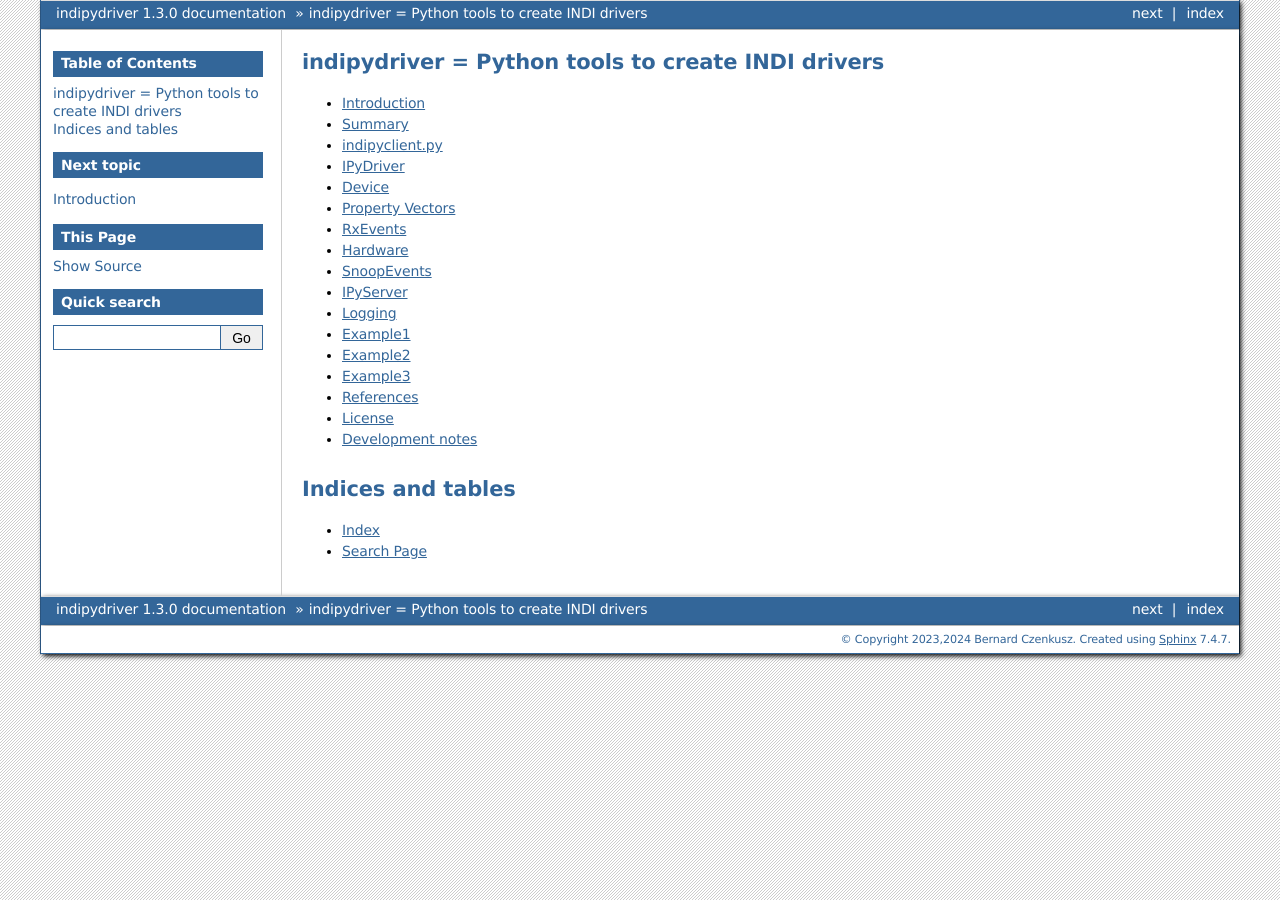
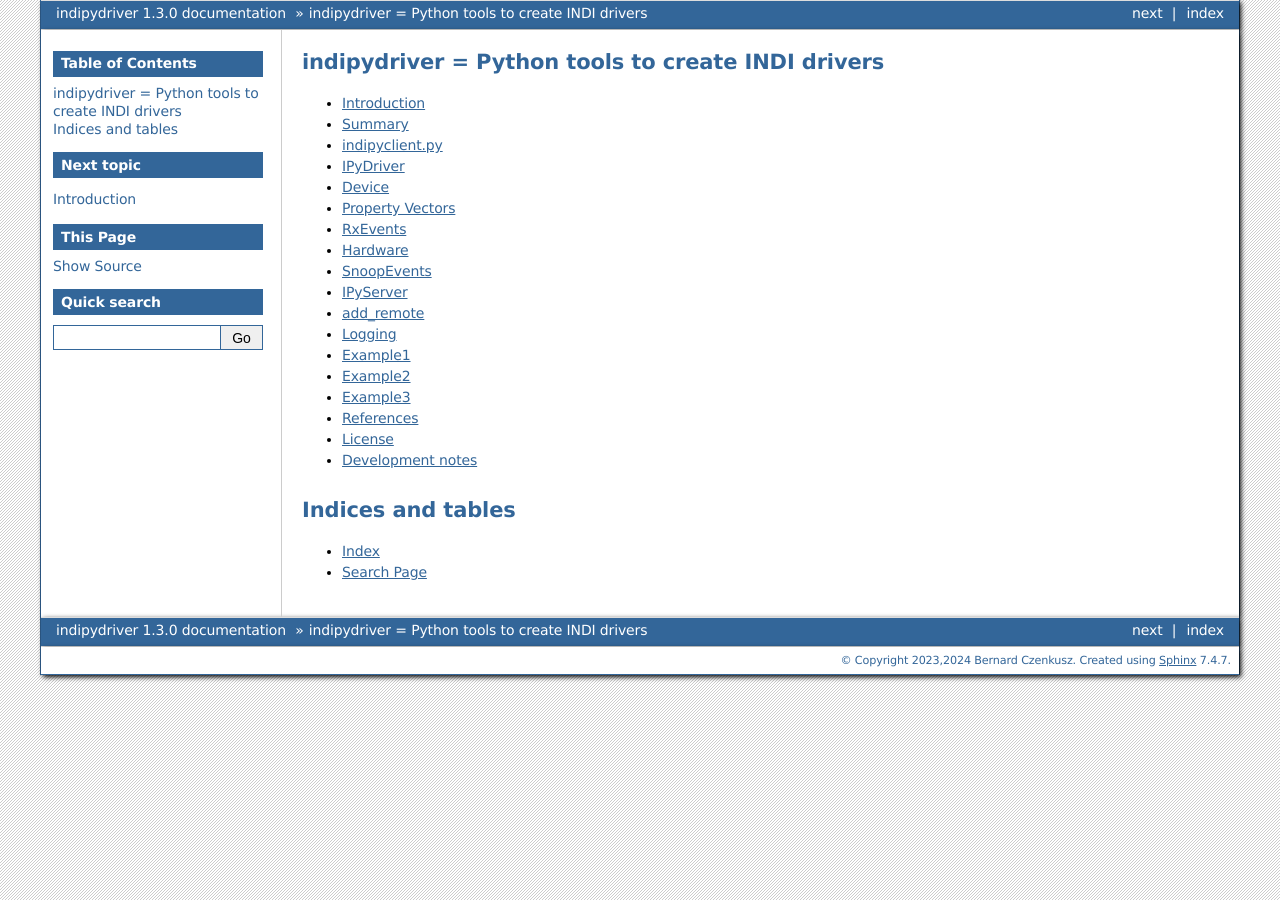
Before and after one commit to bernie-skipole/indipydriver, a Sphinx documentation site: the page built from docs/source/index.rst, in a window 1280 px wide. Built offline with Sphinx 7.4.7, drawn with Linux system fonts in a browser that asks for light colours.

Commit message:
Working on docs

```diff
--- a/docs/source/index.rst
+++ b/docs/source/index.rst
@@ -16,6 +16,7 @@
    usage/hardware
    usage/snoopevents
    usage/ipyserver
+   usage/add_remote
    usage/logging
    usage/example1
    usage/example2
```
